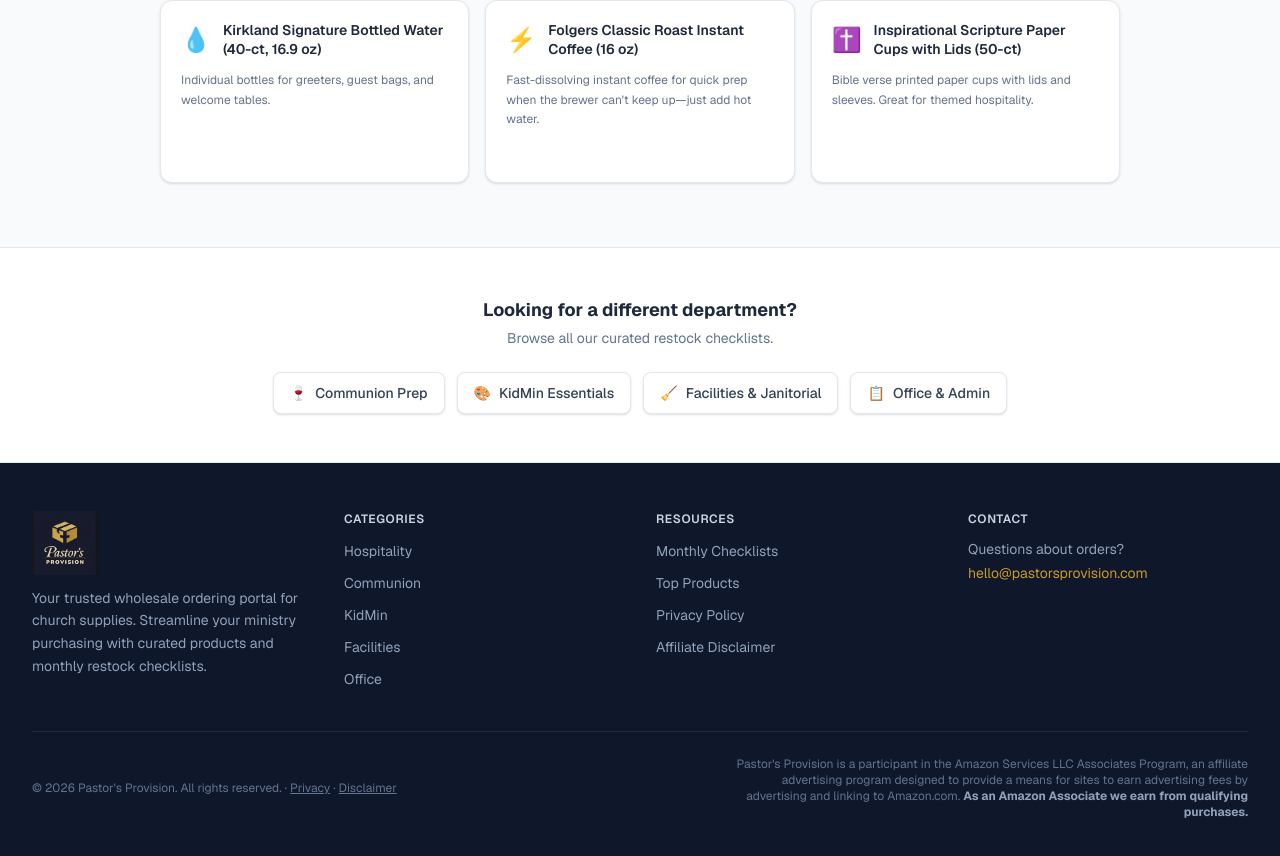
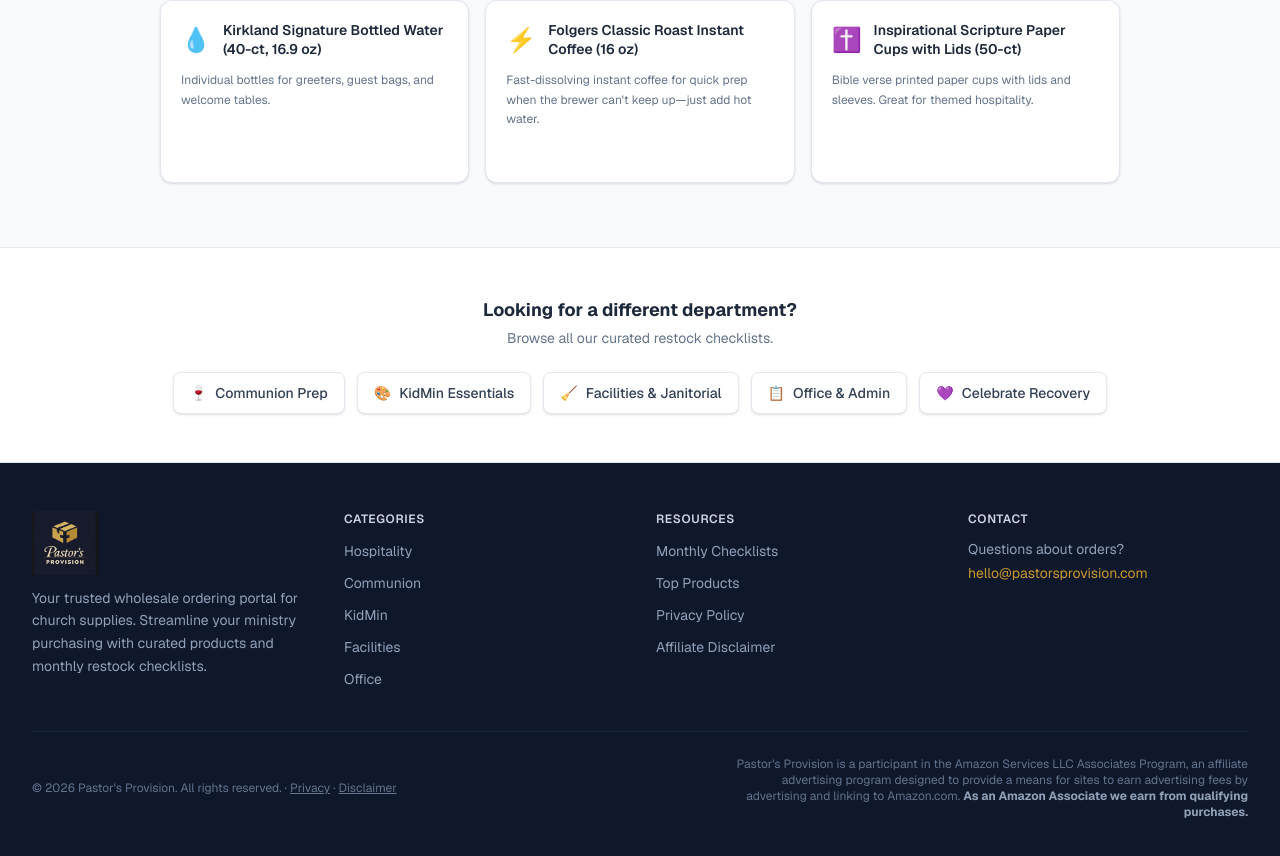
Before and after one commit to Power-Digital-Media/pastors-provision, a Next.js app: page /checklists/hospitality in a window 1280 px wide. Shown: the part 1148-2004 px from the top of the page. Built offline with nearby package versions, Linux system fonts and the light colour scheme.

Commit message:
feat: add Celebrate Recovery checklist with 12 curated products

```diff
--- a/app/page.tsx
+++ b/app/page.tsx
@@ -43,6 +43,14 @@
     icon: "📋",
     itemCount: 9,
     href: "/checklists/office",
+  },
+  {
+    title: "Celebrate Recovery",
+    description:
+      "Participant guides, journals, name badges, milestone chips, and fellowship supplies.",
+    icon: "💜",
+    itemCount: 12,
+    href: "/checklists/celebrate-recovery",
   },
 ];
 
@@ -146,6 +154,22 @@
     category: "Facilities",
     icon: "🧻",
     affiliateUrl: amzSearch("commercial paper towel rolls high capacity 6 pack"),
+  },
+  {
+    title: "Celebrate Recovery Participant Guides (Set of 4)",
+    description:
+      "The complete four-part guide set covering all 25 lessons of the CR journey.",
+    category: "CR",
+    icon: "📚",
+    affiliateUrl: amzSearch("Celebrate Recovery participant guide set 4 pack"),
+  },
+  {
+    title: "Sobriety / Milestone Chip Coins (Set of 9)",
+    description:
+      "Color-coded recovery milestone chips for celebrating 30 days through multiple years.",
+    category: "CR",
+    icon: "🪙",
+    affiliateUrl: amzSearch("sobriety milestone chip coins recovery set"),
   },
 ];
 
--- a/data/checklists.ts
+++ b/data/checklists.ts
@@ -479,6 +479,106 @@
   ],
 };
 
+/* ───────────────────────────────────────────────────────
+   CELEBRATE RECOVERY
+   ─────────────────────────────────────────────────────── */
+
+const celebrateRecovery: ChecklistCategory = {
+  slug: "celebrate-recovery",
+  title: "Celebrate Recovery",
+  tagline: "Everything your CR ministry needs each week.",
+  description:
+    "Participant guides, journals, name badges, refreshments, décor, and welcome supplies for a thriving Celebrate Recovery program.",
+  icon: "💜",
+  color: "purple",
+  items: [
+    {
+      title: "Celebrate Recovery Leader's Guide (Updated)",
+      description:
+        "The foundational leadership guide by John Baker for running each lesson and small group step study.",
+      icon: "📖",
+      affiliateUrl: amzSearch("Celebrate Recovery leaders guide John Baker updated"),
+    },
+    {
+      title: "Celebrate Recovery Participant Guides (Set of 4)",
+      description:
+        "The complete four-part participant guide set covering all 25 lessons of the CR journey.",
+      icon: "📚",
+      affiliateUrl: amzSearch("Celebrate Recovery participant guide set 4 pack"),
+    },
+    {
+      title: "CR Step Study Guides (Set of 4)",
+      description:
+        "In-depth step study guides for small-group accountability covering steps 1–12.",
+      icon: "📝",
+      affiliateUrl: amzSearch("Celebrate Recovery step study guide set"),
+    },
+    {
+      title: "Recovery Journals — Spiral Bound (3-Pack)",
+      description:
+        "Lined journals for daily inventories, gratitude lists, and personal reflections during recovery.",
+      icon: "📓",
+      affiliateUrl: amzSearch("recovery journal spiral bound gratitude 3 pack"),
+    },
+    {
+      title: "Sobriety / Milestone Chip Coins (Set of 9)",
+      description:
+        "Color-coded recovery milestone chips for 30 days through multiple years of sobriety celebration.",
+      icon: "🪙",
+      affiliateUrl: amzSearch("sobriety milestone chip coins recovery set"),
+    },
+    {
+      title: "Hello My Name Is Name Badges (200-ct)",
+      description:
+        "Peel-and-stick name tags for large group nights. Creates a welcoming first impression for newcomers.",
+      icon: "🏷️",
+      affiliateUrl: amzSearch("Hello My Name Is name badges stickers 200 count"),
+    },
+    {
+      title: "Individually Wrapped Snack Variety Box (40-ct)",
+      description:
+        "Chips, cookies, and crackers for fellowship time after large group. Individually wrapped for easy serving.",
+      icon: "🍪",
+      affiliateUrl: amzSearch("individually wrapped snack variety box 40 count"),
+    },
+    {
+      title: "Disposable Coffee Cups with Lids — 12 oz (100-ct)",
+      description:
+        "Insulated paper cups with lids for coffee bar and fellowship time hot beverages.",
+      icon: "☕",
+      affiliateUrl: amzSearch("disposable coffee cups lids 12 oz insulated 100 count"),
+    },
+    {
+      title: "Plastic Table Covers — Black (6-Pack)",
+      description:
+        "Disposable tablecloths for sign-in tables, snack stations, and resource displays.",
+      icon: "🖤",
+      affiliateUrl: amzSearch("disposable plastic table covers black 6 pack"),
+    },
+    {
+      title: "Flameless LED Votive Candles (24-Pack)",
+      description:
+        "Battery-operated flickering candles for worship ambiance during large group and open share time.",
+      icon: "🕯️",
+      affiliateUrl: amzSearch("flameless LED votive candles battery 24 pack"),
+    },
+    {
+      title: "Tissue Boxes — Flat Box (12-Pack)",
+      description:
+        "Keep tissues on every table for share groups and testimonies. Soft, 2-ply flat-box tissues.",
+      icon: "🤧",
+      affiliateUrl: amzSearch("tissue boxes flat box bulk 12 pack"),
+    },
+    {
+      title: "Retractable Ballpoint Pens — Black (60-Pack)",
+      description:
+        "Click pens for lesson notes, journaling, and newcomer registration cards.",
+      icon: "🖊️",
+      affiliateUrl: amzSearch("retractable ballpoint pens black bulk 60 pack"),
+    },
+  ],
+};
+
 /* ── Exports ──────────────────────────────────────────── */
 
 export const allChecklists: ChecklistCategory[] = [
@@ -487,6 +587,7 @@
   kidmin,
   facilities,
   office,
+  celebrateRecovery,
 ];
 
 export function getChecklistBySlug(
```
